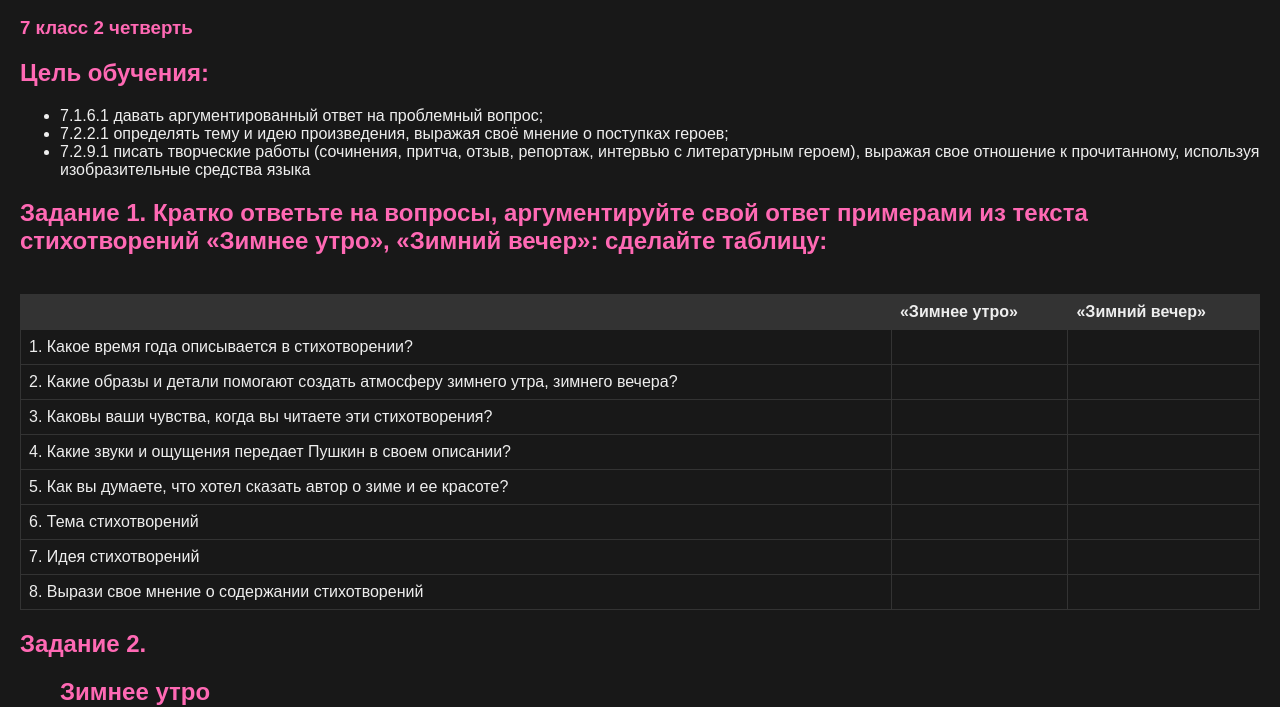
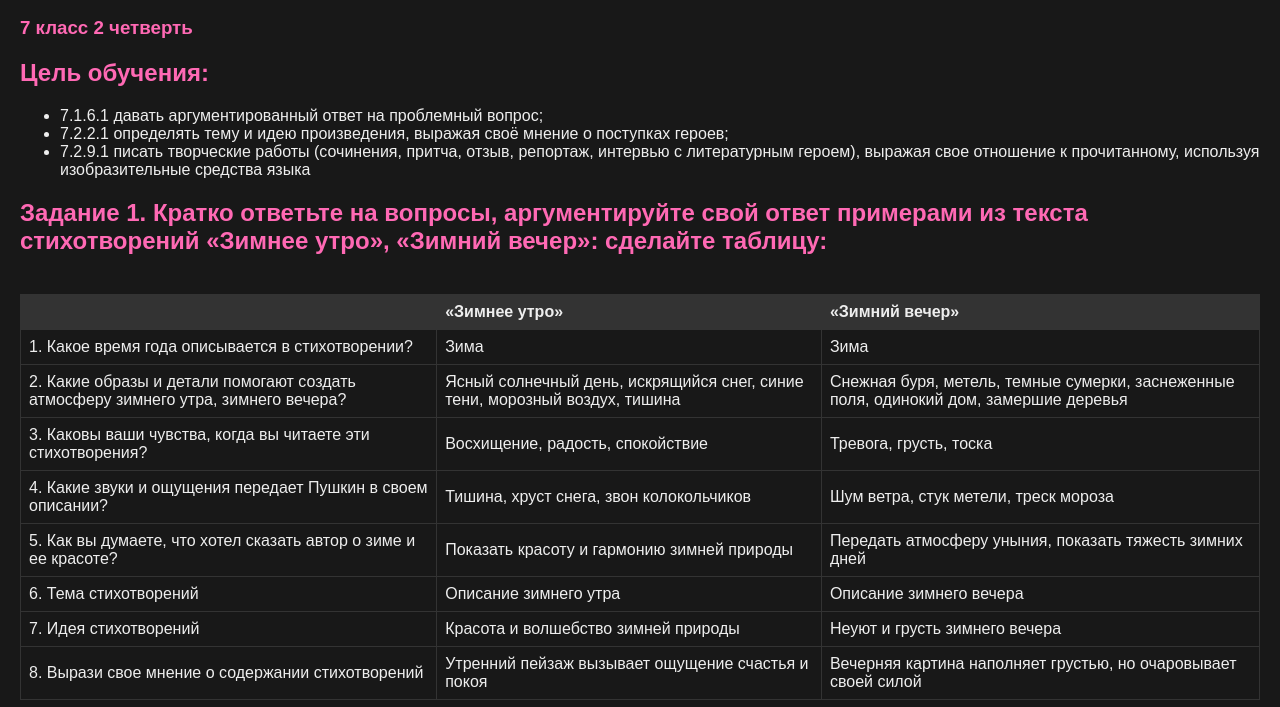
Before and after one commit to abraham94simsapn/sor-otvety, a plain HTML site: page index.html in a window 1280 px wide. Shown: the part 131-838 px from the top of the page. Drawn offline with Linux system fonts and the light colour scheme.

Commit message:
Update index.html

```diff
--- a/index.html
+++ b/index.html
@@ -71,46 +71,47 @@
         </tr>
         <tr>
             <td>1. Какое время года описывается в стихотворении?</td>
-                <td></td>
-                <td></td>
+            <td>Зима</td>
+            <td>Зима</td>
         </tr>
         <tr>
             <td>2. Какие образы и детали помогают создать атмосферу зимнего утра, зимнего вечера?</td>
-                <td></td>
-                <td></td>
+            <td>Ясный солнечный день, искрящийся снег, синие тени, морозный воздух, тишина</td>
+            <td>Снежная буря, метель, темные сумерки, заснеженные поля, одинокий дом, замершие деревья</td>
         </tr>
         <tr>
             <td>3. Каковы ваши чувства, когда вы читаете эти стихотворения?</td>
-                <td></td>
-                <td></td>
+            <td>Восхищение, радость, спокойствие</td>
+            <td>Тревога, грусть, тоска</td>
         </tr>
         <tr>
             <td>4. Какие звуки и ощущения передает Пушкин в своем описании?</td>
-                <td></td>
-                <td></td>
+            <td>Тишина, хруст снега, звон колокольчиков</td>
+            <td>Шум ветра, стук метели, треск мороза</td>
         </tr>
         <tr>
             <td>5. Как вы думаете, что хотел сказать автор о зиме и ее красоте?</td>
-                <td></td>
-                <td></td>
+            <td>Показать красоту и гармонию зимней природы</td>
+            <td>Передать атмосферу уныния, показать тяжесть зимних дней</td>
         </tr>
         <tr>
             <td>6. Тема стихотворений</td>
-                <td></td>
-                <td></td>
+            <td>Описание зимнего утра</td>
+            <td>Описание зимнего вечера</td>
         </tr>
         <tr>
             <td>7. Идея стихотворений</td>
-                <td></td>
-                <td></td>
+            <td>Красота и волшебство зимней природы</td>
+            <td>Неуют и грусть зимнего вечера</td>
         </tr>
         <tr>
             <td>8. Вырази свое мнение о содержании стихотворений</td>
-                <td></td>
-                <td></td>
+            <td>Утренний пейзаж вызывает ощущение счастья и покоя</td>
+            <td>Вечерняя картина наполняет грустью, но очаровывает своей силой</td>
         </tr>
     </table>
 </div>
+
 
     <h2>Задание 2.</h2>
     <ol>
```
Lines whose indentation alone changed are shown as unchanged.
